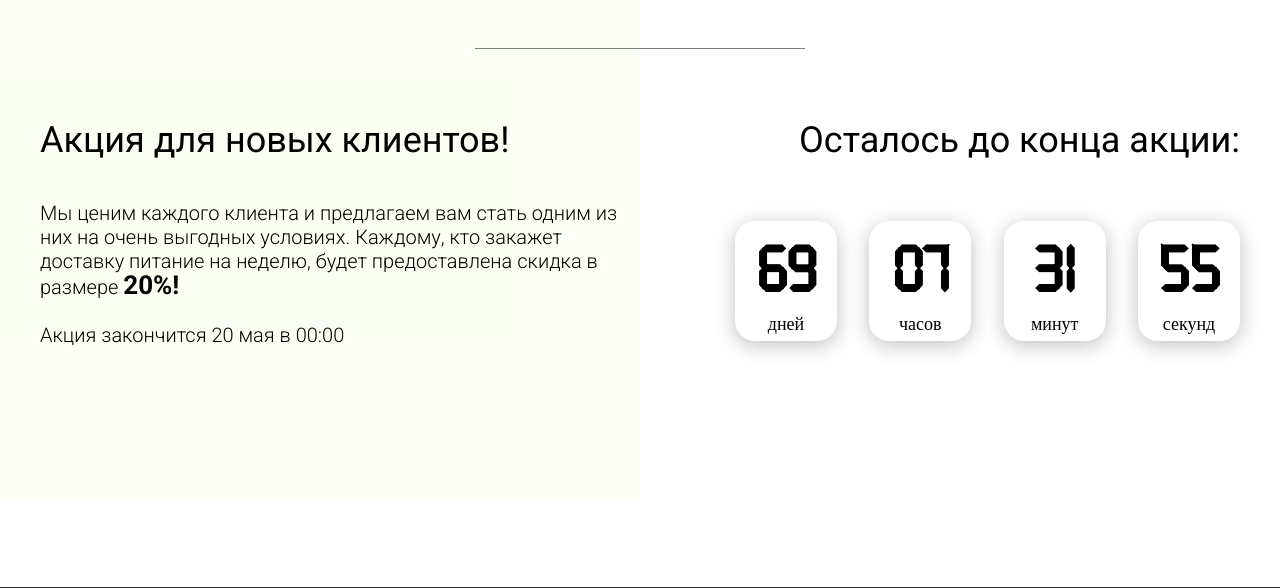
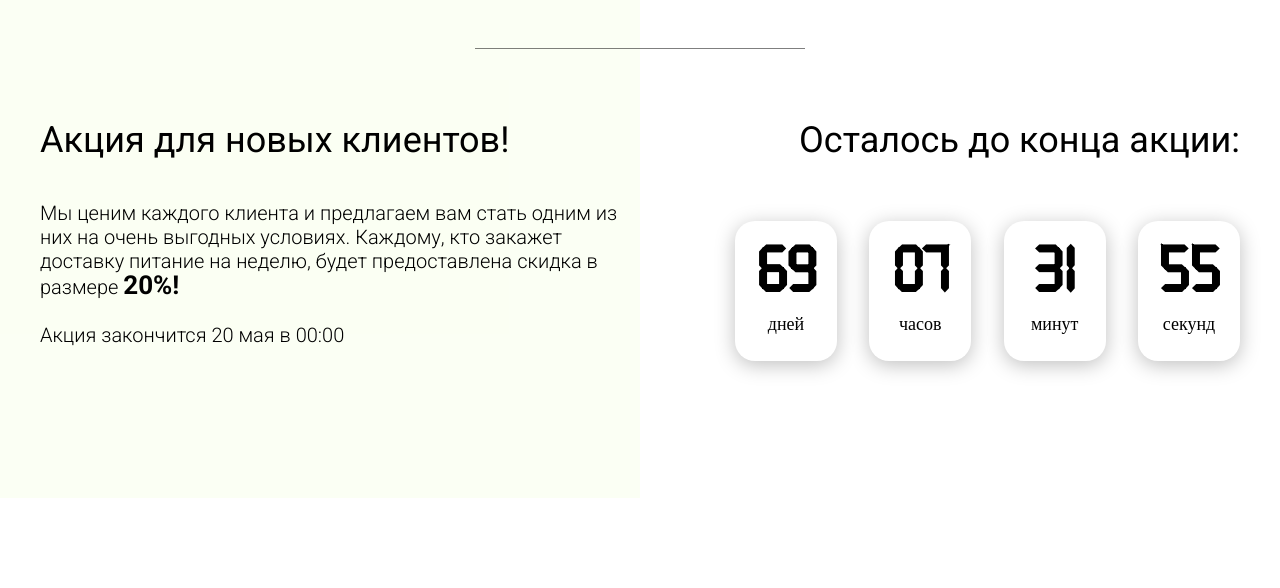
Before and after one commit to aleks-pashkevych/Visit-card, a web app: file additional/other/Food/src/index.html in a window 1280 px wide. Shown: the part 3477-4065 px from the top of the page. Run offline with its HTML, style and script files only (its server is not run), Linux system fonts and the light colour scheme.

Commit message:
inreased height timer divs

```diff
--- a/additional/other/Food/dist/css/style.css
+++ b/additional/other/Food/dist/css/style.css
@@ -453,7 +453,7 @@ a {
       align-items: center; }
       .promotion__timer .timer__block {
         width: 102px;
-        height: 120px;
+        height: 140px;
         background: #FFFFFF;
         box-shadow: 0px 4px 20px rgba(0, 0, 0, 0.25);
         font-family: 'Timebomb';
--- a/additional/other/Food/src/scss/blocks/promotion/_promotion.scss
+++ b/additional/other/Food/src/scss/blocks/promotion/_promotion.scss
@@ -39,7 +39,7 @@
             align-items: center;
             &__block {
                 width: 102px;
-                height: 120px;
+                height: 140px;
                 background: #FFFFFF;
                 box-shadow: 0px 4px 20px rgba(0, 0, 0, 0.25);
                 font-family: 'Timebomb';
```
